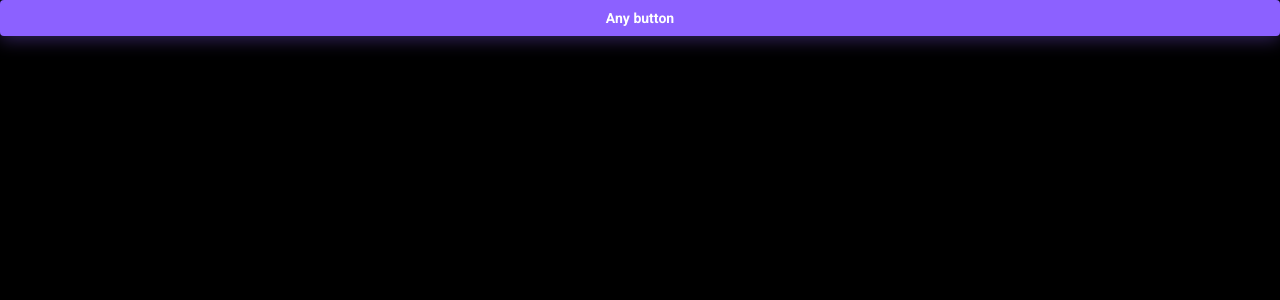
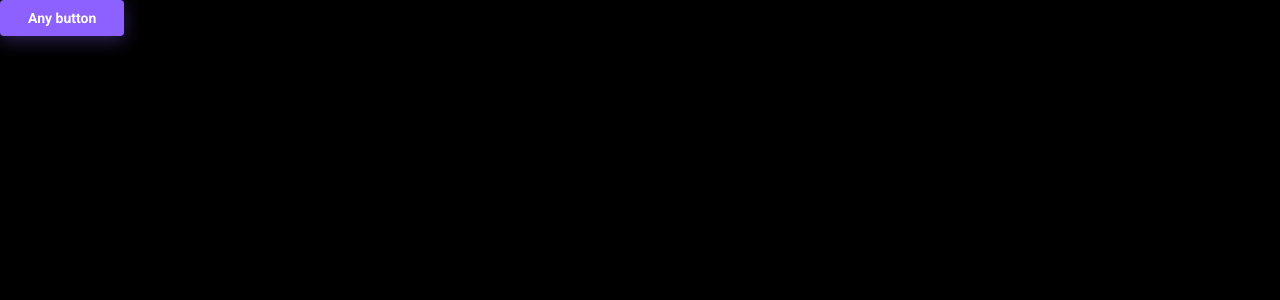
Before and after one commit to a-andrievskikh/cards-project, a React (Vite) app: page / in a window 1280 px wide. Shown: the top 300 px of the page. Built offline with nearby package versions, Linux system fonts and the light colour scheme.

Commit message:
style: add base styles for button selector

```diff
--- a/src/components/ui/button/button.module.scss
+++ b/src/components/ui/button/button.module.scss
@@ -1,11 +1,18 @@
 .button {
+  all: unset;
+
+  cursor: pointer;
+  user-select: none;
+
+  display: inline-flex;
   flex-shrink: 0;
   gap: 0.625rem;
+  align-items: center;
   justify-content: center;
 
+  box-sizing: border-box;
   padding: 0.375rem 1.75rem;
 
-  font-family: inherit;
   font-size: var(--font-size-s);
   font-weight: var(--font-weight-bold);
   line-height: var(--line-height-m);
```
